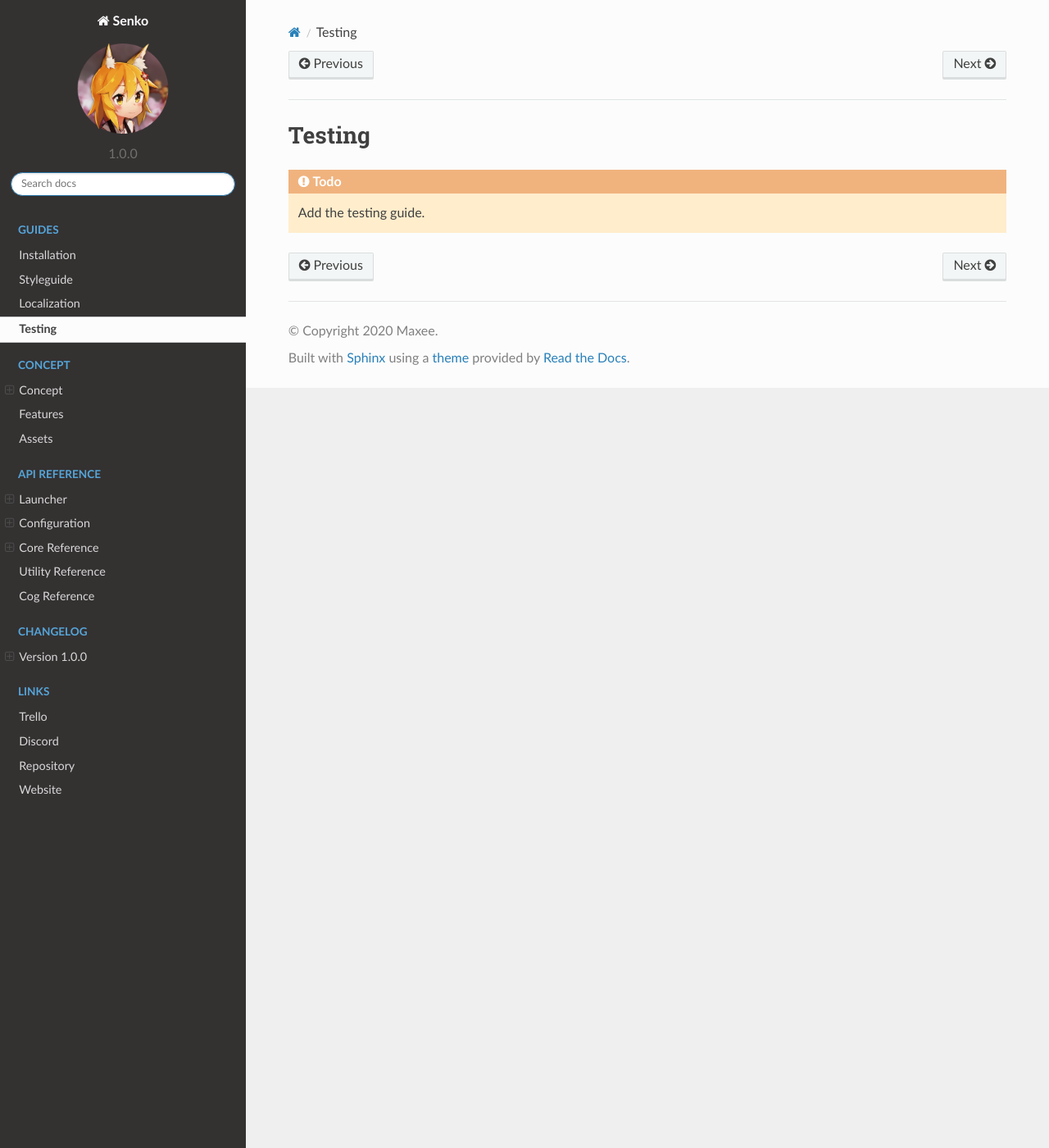
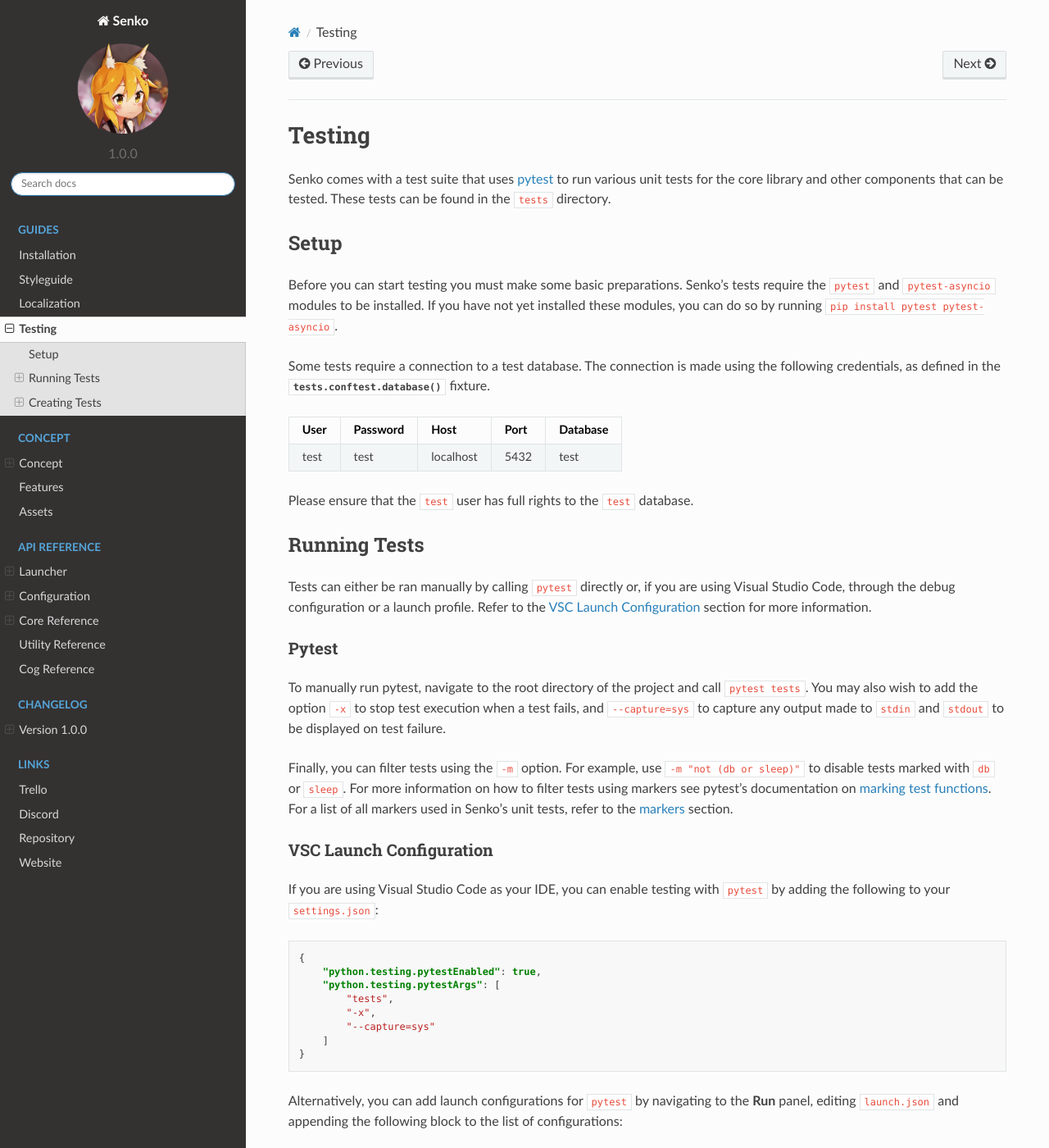
Before and after one commit to thatoneolib/senko, a Sphinx documentation site: the page built from docs/source/guides/testing.rst, in a window 1280 px wide and 1400 px high. Shown: the whole window at 82% size. Built offline with Sphinx 7.4.7 and the Read the Docs theme 2.0.0, drawn with Linux system fonts in a browser that asks for light colours; some of the changed text lies outside the part shown.

Commit message:
Add pytest setup and testing guide

```diff
--- a/docs/source/guides/testing.rst
+++ b/docs/source/guides/testing.rst
@@ -3,4 +3,125 @@
 Testing
 #######
 
-.. todo:: Add the testing guide.
+.. _pytest: https://docs.pytest.org/en/stable/contents.html
+
+Senko comes with a test suite that uses `pytest`_ to run various unit tests
+for the core library and other components that can be tested. These tests can
+be found in the ``tests`` directory.
+
+Setup
+*****
+
+Before you can start testing you must make some basic preparations. Senko's
+tests require the ``pytest`` and ``pytest-asyncio`` modules to be installed.
+If you have not yet installed these modules, you can do so by running
+``pip install pytest pytest-asyncio``.
+
+Some tests require a connection to a test database. The connection is made using
+the following credentials, as defined in the :func:`tests.conftest.database`
+fixture.
+
+======= =========== =========== ======= ========
+User    Password    Host        Port    Database
+======= =========== =========== ======= ========
+test    test        localhost   5432    test
+======= =========== =========== ======= ========
+
+Please ensure that the ``test`` user has full rights to the ``test`` database.
+
+Running Tests
+*************
+
+Tests can either be ran manually by calling ``pytest`` directly or, if you are
+using Visual Studio Code, through the debug configuration or a launch profile.
+Refer to the :ref:`vsc_launch_config` section for more information.
+
+Pytest
+======
+
+To manually run pytest, navigate to the root directory of the project and call
+``pytest tests``. You may also wish to add the option ``-x`` to stop test
+execution when a test fails, and ``--capture=sys`` to capture any output made
+to ``stdin`` and ``stdout`` to be displayed on test failure.
+
+.. _filter: https://docs.pytest.org/en/stable/example/markers.html#marking-test-functions-and-selecting-them-for-a-run
+
+Finally, you can filter tests using the ``-m`` option. For example, use
+``-m "not (db or sleep)"`` to disable tests marked with ``db`` or ``sleep``.
+For more information on how to filter tests using markers see pytest's
+documentation on `marking test functions <filter>`_.
+For a list of all markers used in Senko's unit tests, refer to the
+:ref:`markers <testing_markers>` section.
+
+.. _vsc_launch_config:
+
+VSC Launch Configuration
+========================
+
+If you are using Visual Studio Code as your IDE, you can enable testing with
+``pytest`` by adding the following to your ``settings.json``:
+
+.. code-block:: json
+
+    {
+        "python.testing.pytestEnabled": true,
+        "python.testing.pytestArgs": [
+            "tests",
+            "-x",
+            "--capture=sys"
+        ]
+    }
+
+Alternatively, you can add launch configurations for ``pytest`` by navigating to
+the **Run** panel, editing ``launch.json`` and appending the following block
+to the list of configurations:
+
+.. code-block:: json
+
+    {
+        "name":"Pytest",
+        "type":"python",
+        "request":"launch",
+        "module": "pytest",
+        "console":"integratedTerminal",
+        "args":[
+            "tests",
+            "-x",
+            "--capture=sys"
+        ]
+    }
+
+Creating Tests
+**************
+
+New test files must be added to the ``tests`` directory in the root directory
+of the project and be prefixed with ``test_`` to be discoverable by pytest, e.g.
+``test_i18n.py``. For a complete guide on how to create tests using pytest,
+please refer to the
+`pytest documentation <https://docs.pytest.org/en/stable/getting-started.html#create-your-first-test>`_.
+
+Furthermore, please mind the markers and fixtures used by Senko's unit tests
+and apply them as necessary when writing new tests.
+
+.. _testing_markers:
+
+Markers
+=======
+
+The following markers are used when creating tests and can be used to filter
+tests using the ``-m`` option when running pytest.
+
+=========== ====================================================================
+Marker      Description
+=========== ====================================================================
+``db``      Tests that involve a database connection.
+``sleep``   Tests that involve the use of a sleep function such as
+            :func:`time.sleep` or :func:`asyncio.sleep`.
+=========== ====================================================================
+
+Fixtures
+========
+
+The following fixtures are defined in ``tests/conftest.py``.
+
+.. autofunction:: tests.conftest.database
```
Also changed, not shown: 3 other files.
